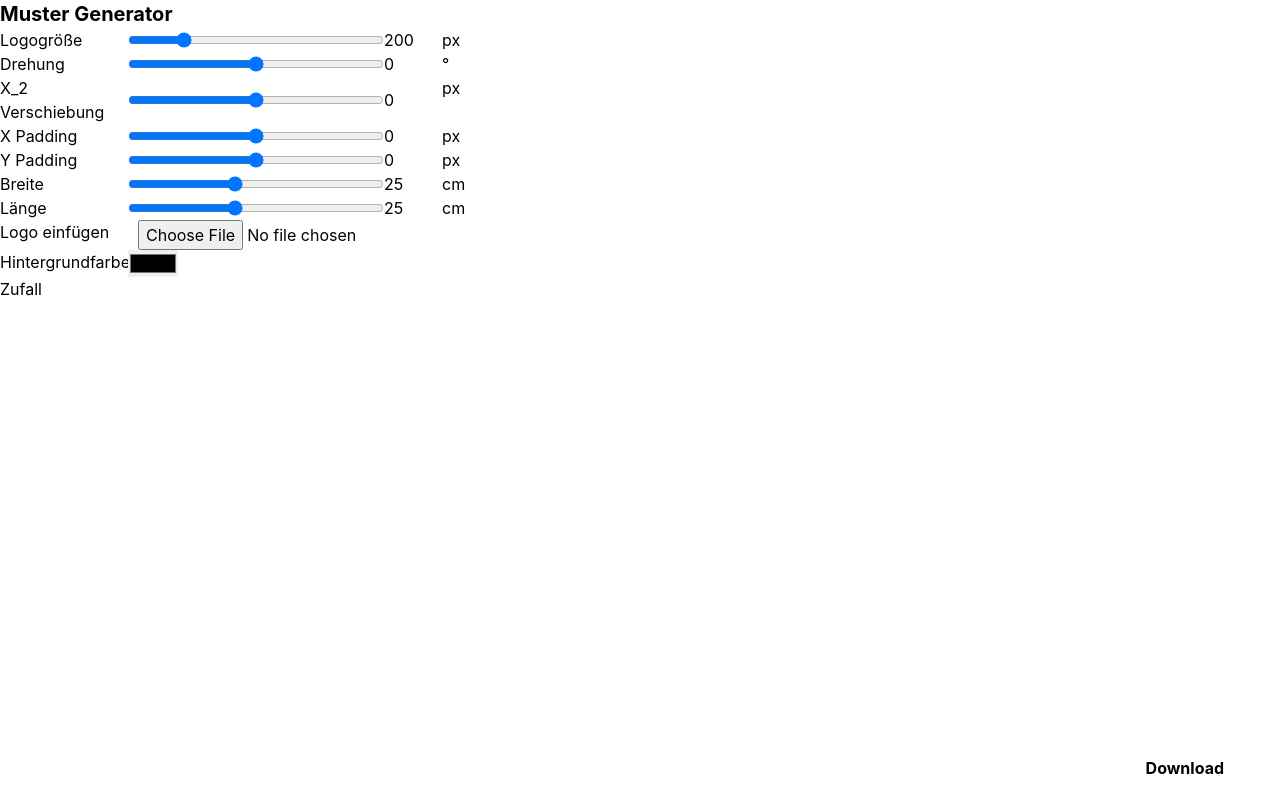
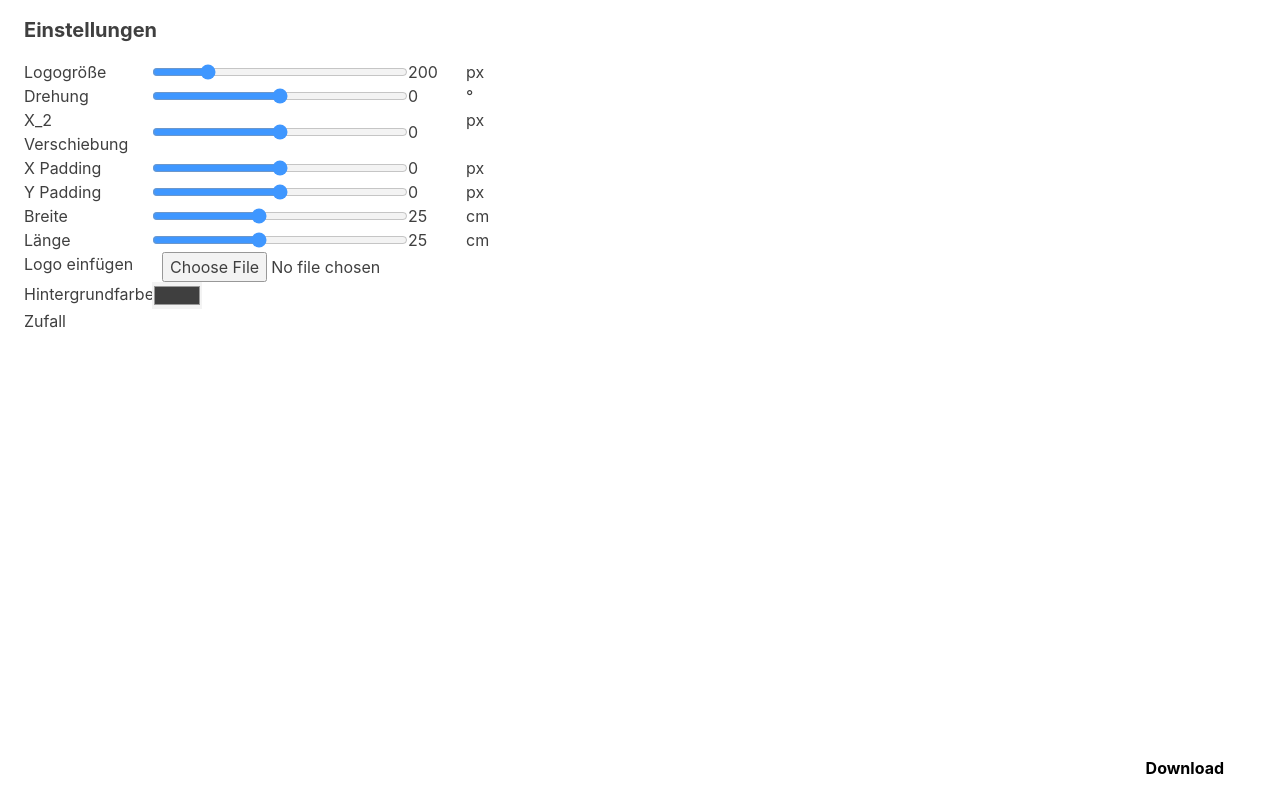
Before and after one commit to gsilvan/logo-pattern-generator, a React (Create React App) app: page / in a window 1280 px wide. Shown: the top 812 px of the page. Built offline with nearby package versions, Linux system fonts and the light colour scheme.

Commit message:
settings: make the settings draggable over the canvas

```diff
--- a/package.json
+++ b/package.json
@@ -10,6 +10,7 @@
     "gh-pages": "^6.1.0",
     "react": "^18.2.0",
     "react-dom": "^18.2.0",
+    "react-draggable": "^4.4.6",
     "react-scripts": "5.0.1",
     "typescript": "^4.9.5"
   },
--- a/src/App.tsx
+++ b/src/App.tsx
@@ -1,5 +1,6 @@
 import React, { useState } from "react";
 import Canvas from "./Canvas";
+import Draggable from "react-draggable";
 
 function getRandomInt(min: number, max: number): number {
   min = Math.ceil(min);
@@ -127,9 +128,12 @@ function App() {
   }
 
   return (
-    <div className="flex flex-wrap flex-row">
-      <div>
-        <span className="text-xl font-bold py-4">Muster Generator</span>
+    <>
+      <Draggable handle=".handle">
+        <div className="bg-white w-fit absolute opacity-75 cursor-grabbing hover:opacity-100 px-6 pb-3 rounded">
+          <div className="text-xl font-bold py-4 handle w-full">
+            Einstellungen
+          </div>
           {settings.map((setting) => (
             <div className="flex" key={setting.name}>
               <div className="w-32">
@@ -187,6 +191,7 @@ function App() {
             </a>
           </div>
         </div>
+      </Draggable>
       <div>
         <div className="w-full">
           <Canvas
@@ -202,7 +207,7 @@ function App() {
           />
         </div>
       </div>
-    </div>
+    </>
   );
 }
 
```
Also changed, not shown: 1 other file (tests, documents, lock files or other folders). Lines whose indentation alone changed are shown as unchanged.
